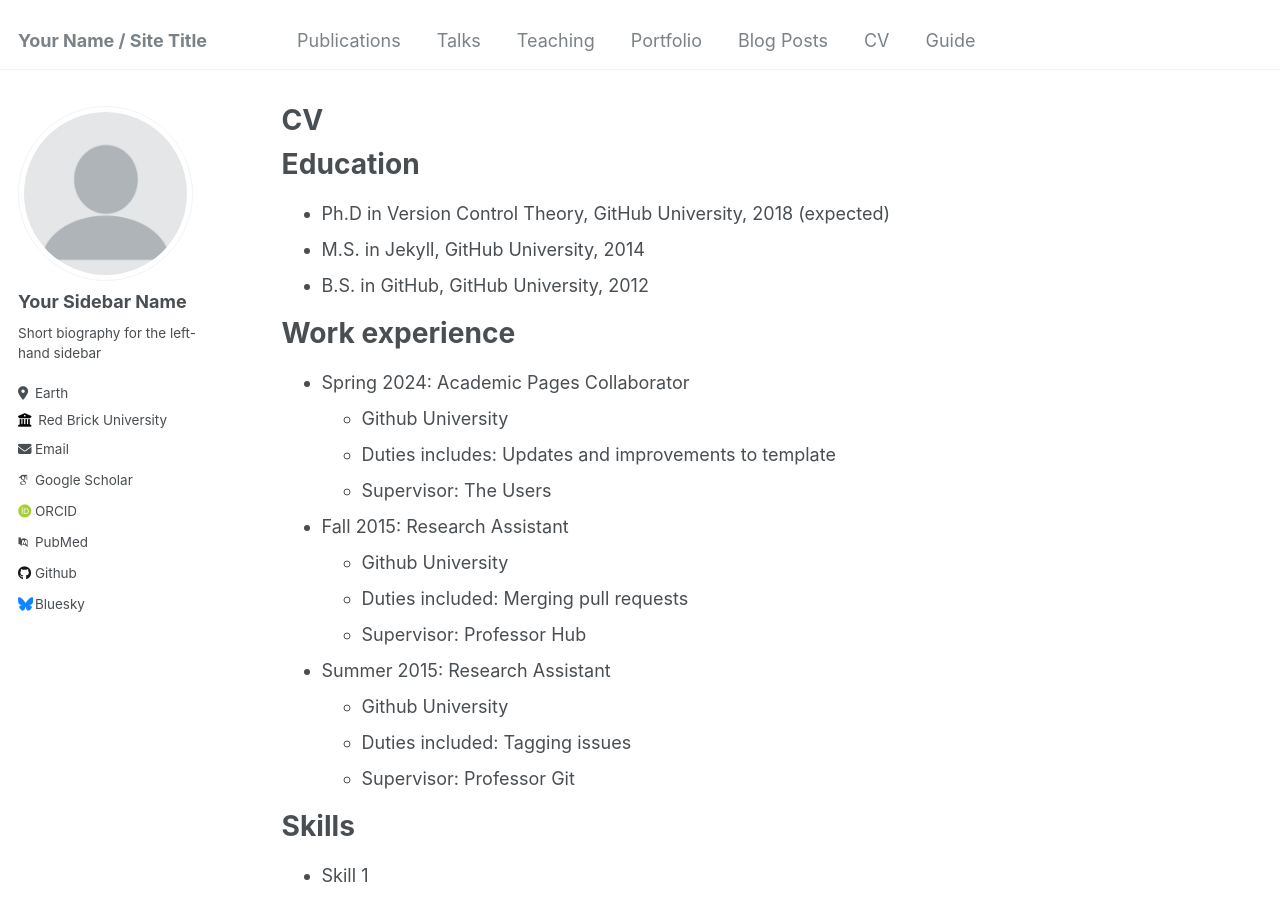
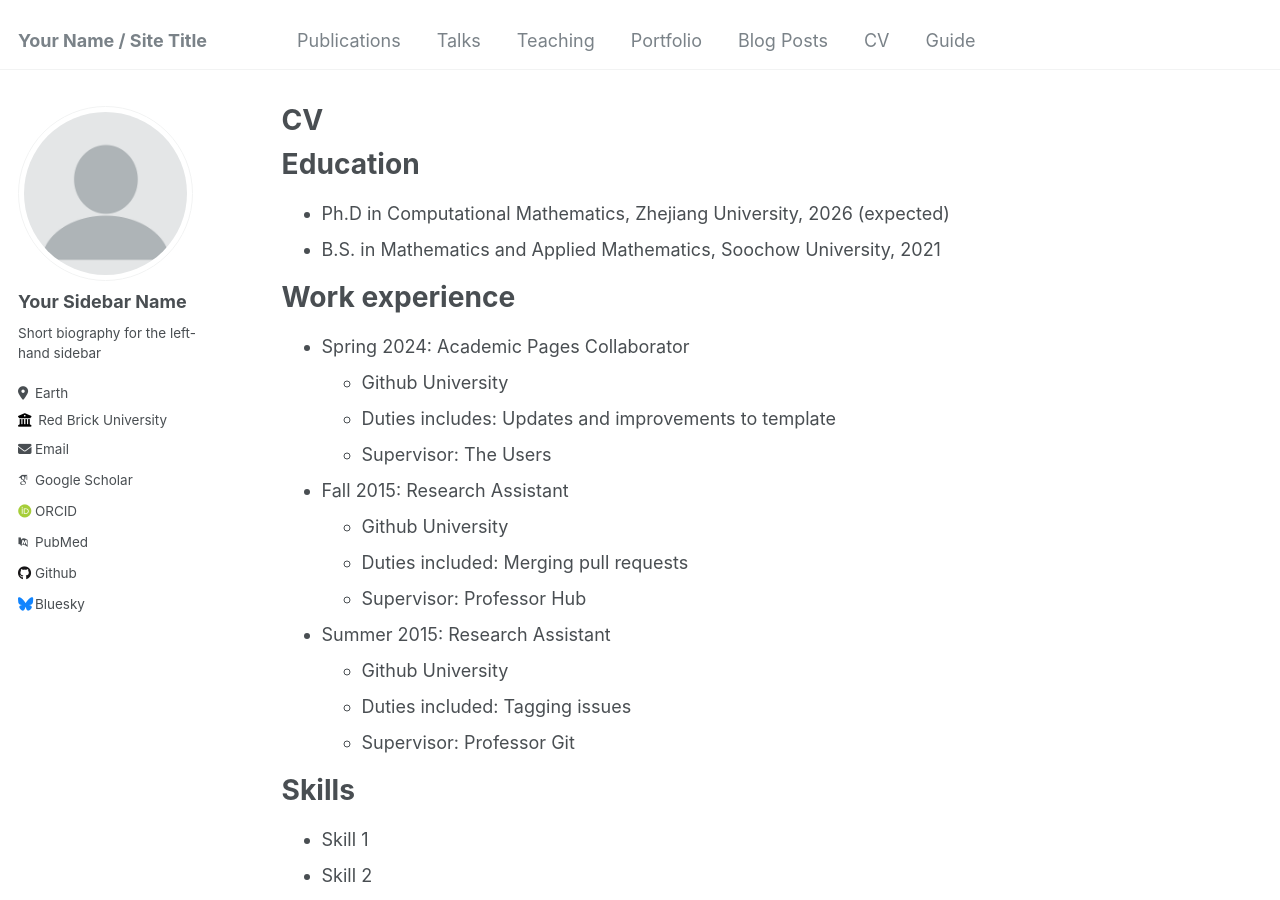
Before and after one commit to Chenglu0426/Chenglu0426.github.io, a Jekyll site: the page built from _pages/cv.md, in a window 1280 px wide and 900 px high. Built offline with Jekyll 4.4.1, drawn with Linux system fonts in a browser that asks for light colours; some web fonts are replaced.

Commit message:
Update cv.md

```diff
--- a/_pages/cv.md
+++ b/_pages/cv.md
@@ -11,9 +11,8 @@ redirect_from:
 
 Education
 ======
-* Ph.D in Version Control Theory, GitHub University, 2018 (expected)
-* M.S. in Jekyll, GitHub University, 2014
-* B.S. in GitHub, GitHub University, 2012
+* Ph.D in Computational Mathematics, Zhejiang University, 2026 (expected)
+* B.S. in Mathematics and Applied Mathematics, Soochow University, 2021
 
 Work experience
 ======
```
